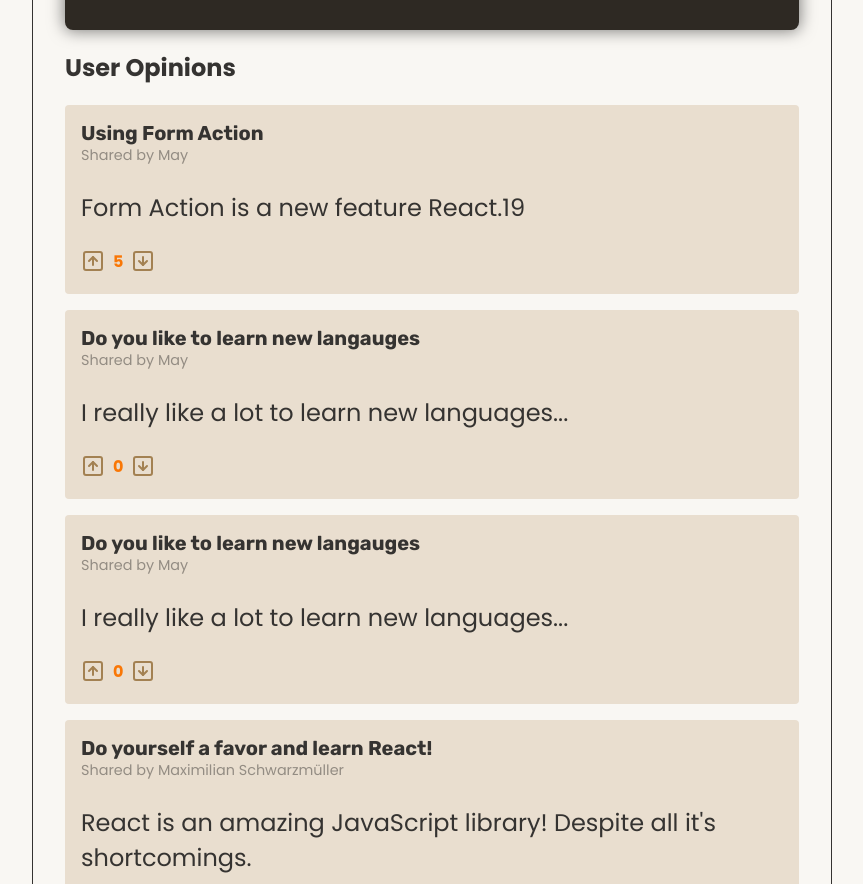
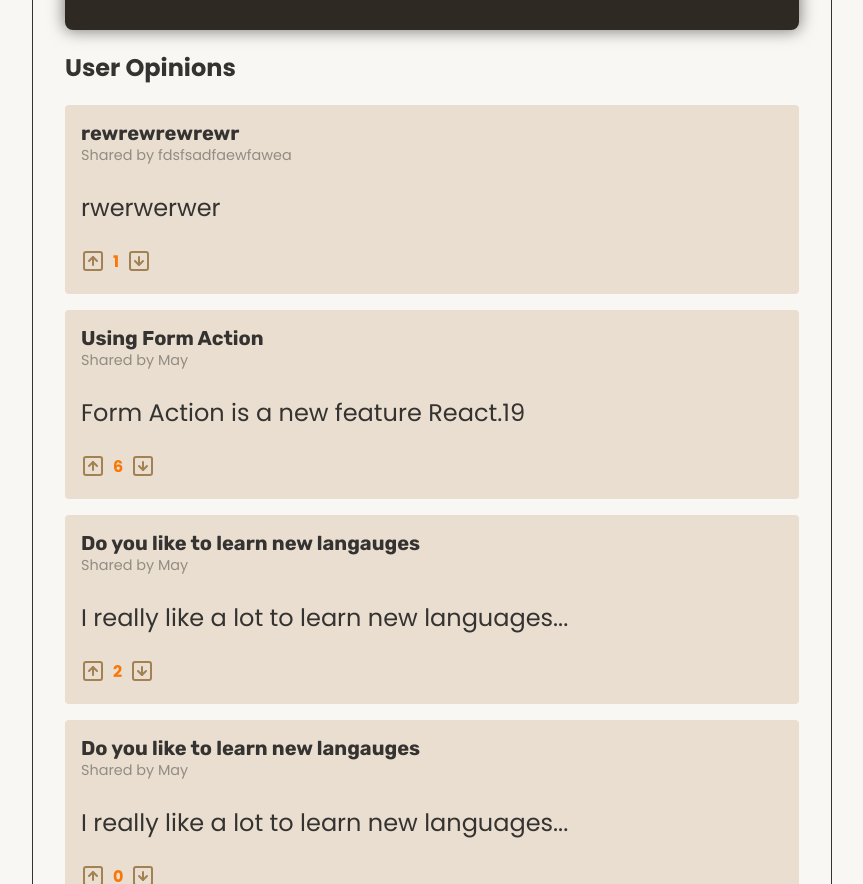
Before and after one commit to mmm-maymyatmon/11-react-form-actions, a React (Vite) app: page / in a window 1280 px wide. Shown: the part 680-1564 px from the top of the page, without its empty margins (208-1071 px from the left). Built offline with nearby package versions, Linux system fonts and the light colour scheme; data requests are answered from the project's data file.

Commit message:
🚑️ Handling Forms via Form Actions
Handling Forms via Form Actions

```diff
--- a/backend/db.json
+++ b/backend/db.json
@@ -1,15 +1,22 @@
 {
   "opinions": [
     {
+      "id": 1739452410393,
+      "votes": 1,
+      "userName": "fdsfsadfaewfawea",
+      "title": "rewrewrewrewr",
+      "body": "rwerwerwer"
+    },
+    {
       "id": 1739447386165,
-      "votes": 5,
+      "votes": 6,
       "userName": "May",
       "title": "Using Form Action",
       "body": "Form Action is a new feature React.19\n"
     },
     {
       "id": 1739446649905,
-      "votes": 0,
+      "votes": 2,
       "userName": "May",
       "title": "Do you like to learn new langauges",
       "body": "I really like a lot to learn new languages..."
--- a/src/components/Opinion.jsx
+++ b/src/components/Opinion.jsx
@@ -1,19 +1,26 @@
-import {use, useActionState} from 'react';
+import { use, useActionState, useOptimistic } from "react";
 import { OpinionsContext } from "../store/opinions-context";
 export function Opinion({ opinion: { id, title, body, userName, votes } }) {
+  const { upvoteOpinion, downvoteOpinion } = use(OpinionsContext);
 
-  const { upvoteOpinion, downvoteOpinion} = use(OpinionsContext);
+ const [optimisticVotes, setVotesOptimistically ] = useOptimistic(votes, (prevVotes, mode) =>
+    mode === "up" ? prevVotes + 1 : prevVotes - 1
+  );
   async function upvoteAction() {
-    await upvoteOpinion(id)
-    console.log('UPVOTE');
+    setVotesOptimistically('up')
+    await upvoteOpinion(id);
   }
   async function downvoteAction() {
-    await downvoteOpinion(id)
-    console.log('DOWNVOTE');
+    setVotesOptimistically('down')
+    await downvoteOpinion(id);
   }
 
-  const [upvoteFormState, upvoteFormAction, upvotePending] =useActionState(upvoteAction, null);
-  const [downvoteFormState, downvoteFormAction, downvotePending] =useActionState(downvoteAction, null);
+  const [upvoteFormState, upvoteFormAction, upvotePending] = useActionState(
+    upvoteAction,
+    null
+  );
+  const [downvoteFormState, downvoteFormAction, downvotePending] =
+    useActionState(downvoteAction, null);
   return (
     <article>
       <header>
@@ -22,7 +29,10 @@ export function Opinion({ opinion: { id, title, body, userName, votes } }) {
       </header>
       <p>{body}</p>
       <form className="votes">
-        <button formAction={upvoteFormAction} disabled={upvotePending || downvotePending}>
+        <button
+          formAction={upvoteFormAction}
+          disabled={upvotePending || downvotePending}
+        >
           <svg
             xmlns="http://www.w3.org/2000/svg"
             width="24"
@@ -40,9 +50,12 @@ export function Opinion({ opinion: { id, title, body, userName, votes } }) {
           </svg>
         </button>
 
-        <span>{votes}</span>
+        <span>{optimisticVotes}</span>
 
-        <button formAction={downvoteFormAction} disabled={upvotePending || downvotePending}>
+        <button
+          formAction={downvoteFormAction}
+          disabled={upvotePending || downvotePending}
+        >
           <svg
             xmlns="http://www.w3.org/2000/svg"
             width="24"
```
